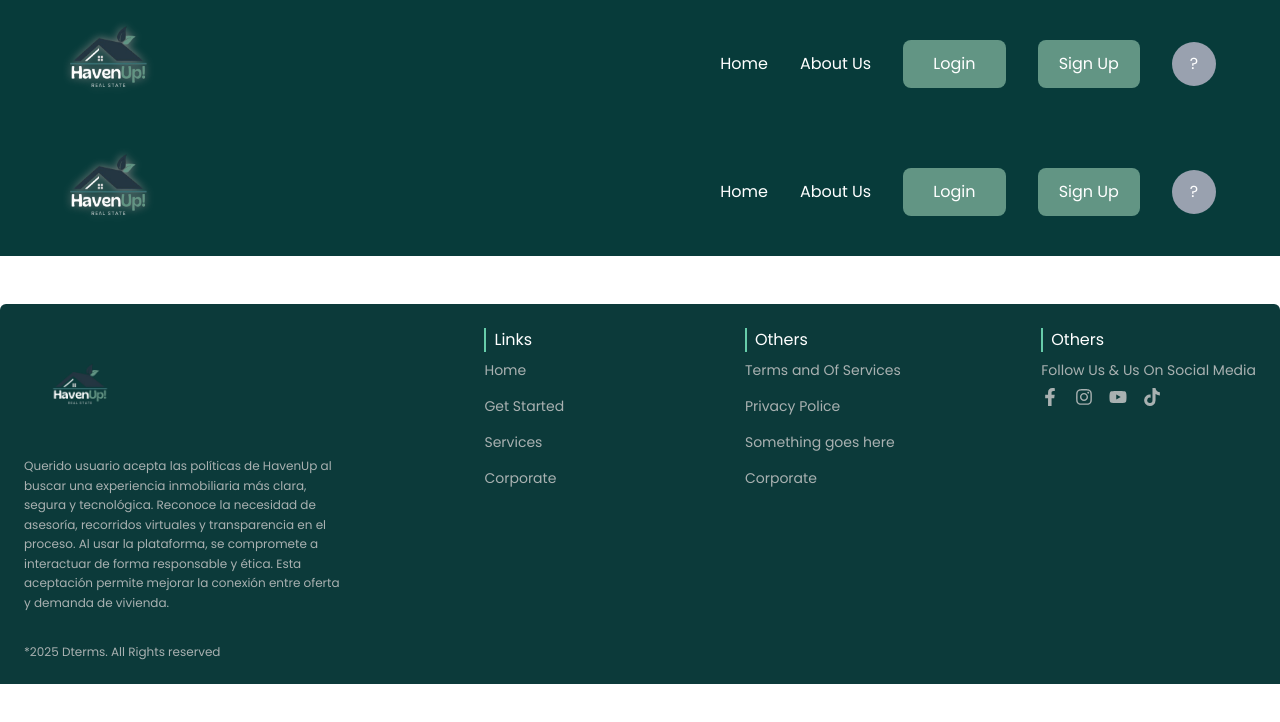
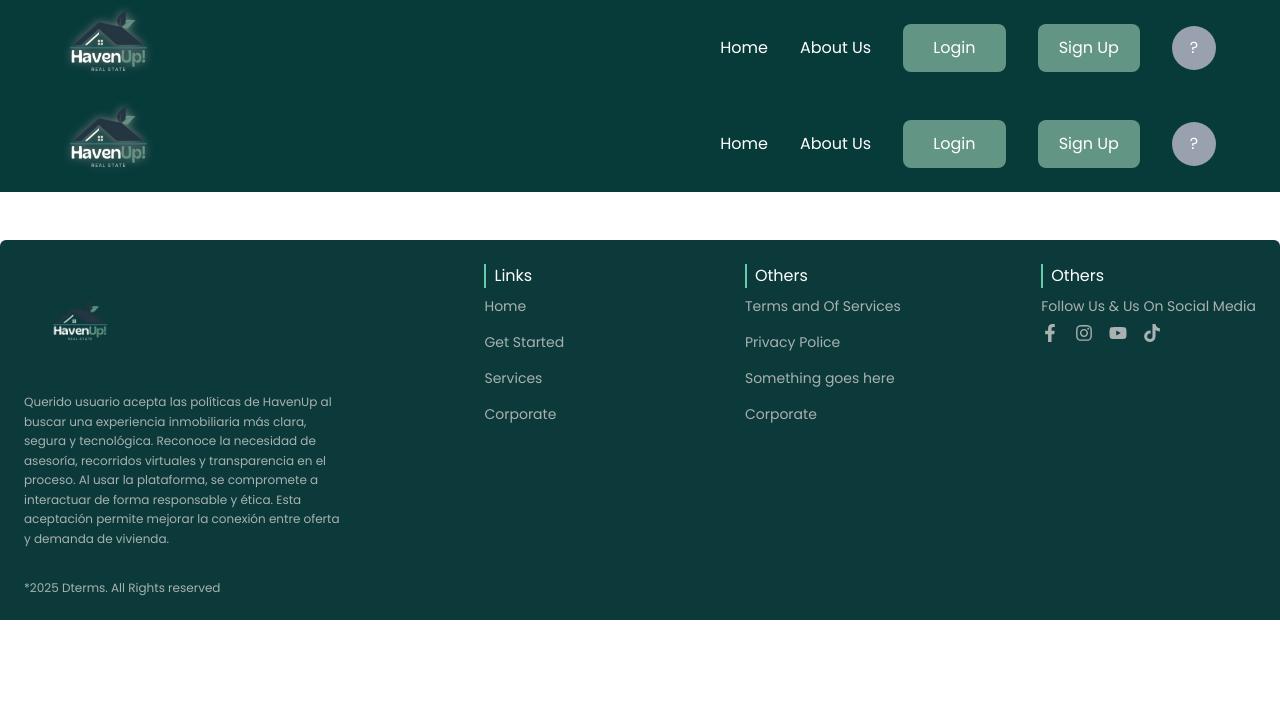
Before and after one commit to Tech-LeoF/HavenUp-Website, a Next.js app: page /navBars in a window 1280 px wide. Shown: the top 722 px of the page. Built offline with nearby package versions, Linux system fonts and the light colour scheme; no server answers.

Commit message:
cambios en navbar

```diff
--- a/src/app/navBars/navBar.tsx
+++ b/src/app/navBars/navBar.tsx
@@ -44,10 +44,10 @@ export function NavBar({ role }: NavBarProps) {
 
 
   return (
-    <nav style={{ fontFamily: "'Poppins', sans-serif" }} className="bg-[#073B3A] flex items-center justify-between px-[clamp(1rem,5vw,5rem)] py-[clamp(0.5rem,2vh,2rem)]">
+    <nav style={{ fontFamily: "'Poppins', sans-serif" }} className="bg-[#073B3A] flex items-center justify-between px-[clamp(1rem,5vw,5rem)] py-0.1 ">
       <div>
         <img
-          className="cursor-pointer drop-shadow-[0_0_4px_gray] transition duration-400 w-[clamp(3rem,7vw,6rem)] h-[clamp(6rem,6vw,6rem)]"
+          className="cursor-pointer drop-shadow-[0_0_4px_gray] transition duration-400 w-[clamp(4rem,7vw,7rem)] h-[clamp(6rem,7vw,7rem)]"
           src="/Imgs/Logo-BG-rounded.png"
           alt="Logo"
         />
@@ -81,7 +81,7 @@ export function NavBar({ role }: NavBarProps) {
                   className={`text-white transition duration-300 cursor-pointer text-[clamp(0.5rem,2vw,1rem)] hover:drop-shadow-[0_0_4px_gray] ${
                   pathname === "/stepsInfo" ? "border-b-2 border-[#629584]" : ""
                   }`}>
-                    publish
+                    Publish
                 </Link>
                 <Link
                   href="/Mensajes"
@@ -102,7 +102,7 @@ export function NavBar({ role }: NavBarProps) {
                   className={`text-white transition duration-300 cursor-pointer text-[clamp(0.5rem,2vw,1rem)] hover:drop-shadow-[0_0_4px_gray] ${
                   pathname === "/premium" ? "border-b-2 border-blue-400" : ""
                   }`}>
-                    premium plans
+                    Premium plans
                 </Link>
               </div>
           </>
```
